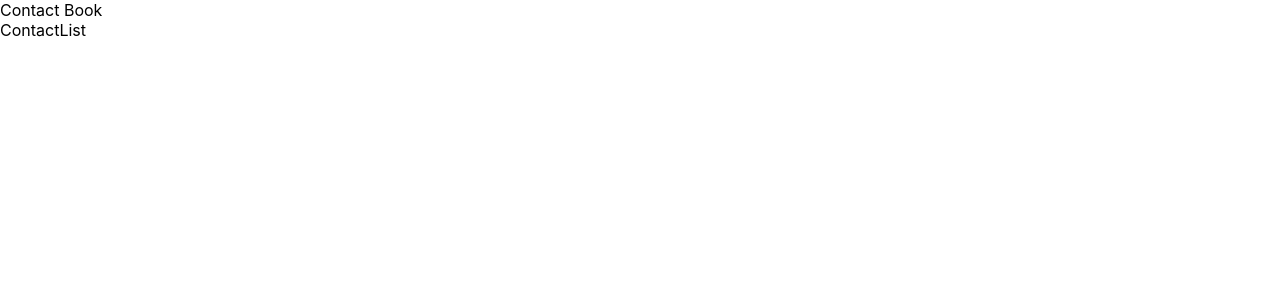
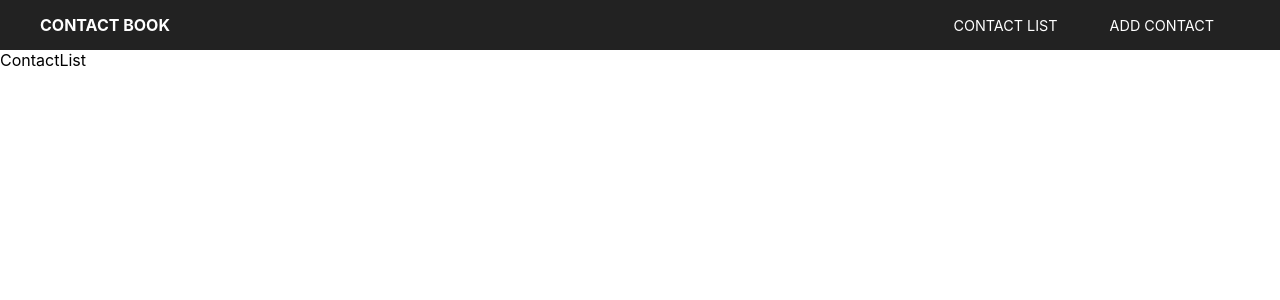
Before and after one commit to Nurjigit-Melis-uulu/contact-book, a React (Create React App) app: page / in a window 1280 px wide. Shown: the top 300 px of the page. Built offline with nearby package versions, Linux system fonts and the light colour scheme.

Commit message:
stylized Navbar

```diff
--- a/src/App.js
+++ b/src/App.js
@@ -12,7 +12,7 @@ class App extends Component {
       <div className={classes.App}>
         <Navbar />
         <Route path="/" exact component={ContactList} />
-        <Route path="/ContactList" component={ContactAdd} />
+        <Route path="/ContactAdd" component={ContactAdd} />
       </div>
     );
   }
--- a/src/components/Navbar/Navbar.js
+++ b/src/components/Navbar/Navbar.js
@@ -7,7 +7,10 @@ function Navbar(props) {
   return (
     <div className={classes.Navbar}>
       <div className={classes.logo}>Contact Book</div>
-      <NavLink to="/ContactList" />
+      <div className={classes.links}>
+        <NavLink to="/">Contact list</NavLink>
+        <NavLink to="/ContactAdd">Add contact</NavLink>
+      </div>
     </div>
   );
 }
--- a/src/components/Navbar/Navbar.module.css
+++ b/src/components/Navbar/Navbar.module.css
@@ -0,0 +1,34 @@
+.Navbar {
+  width: 100%;
+  height: 50px;
+  display: flex;
+  align-items: center;
+  justify-content: space-between;
+  box-sizing: border-box;
+  padding: 0 40px;
+  background: #222222;
+  color: white;
+  text-transform: uppercase;
+}
+
+.logo {
+  font-weight: bolder;
+}
+
+.links a {
+  font-size: .9em;
+  margin: 0 10px;
+  color: white;
+  text-decoration: none;
+  padding: 5px 15px;
+  border: 1px solid transparent;
+}
+
+.links a:hover {
+  border: 1px solid white;
+}
+
+.active {
+  border: 1px solid chocolate;
+  color: chocolate;
+}
```
